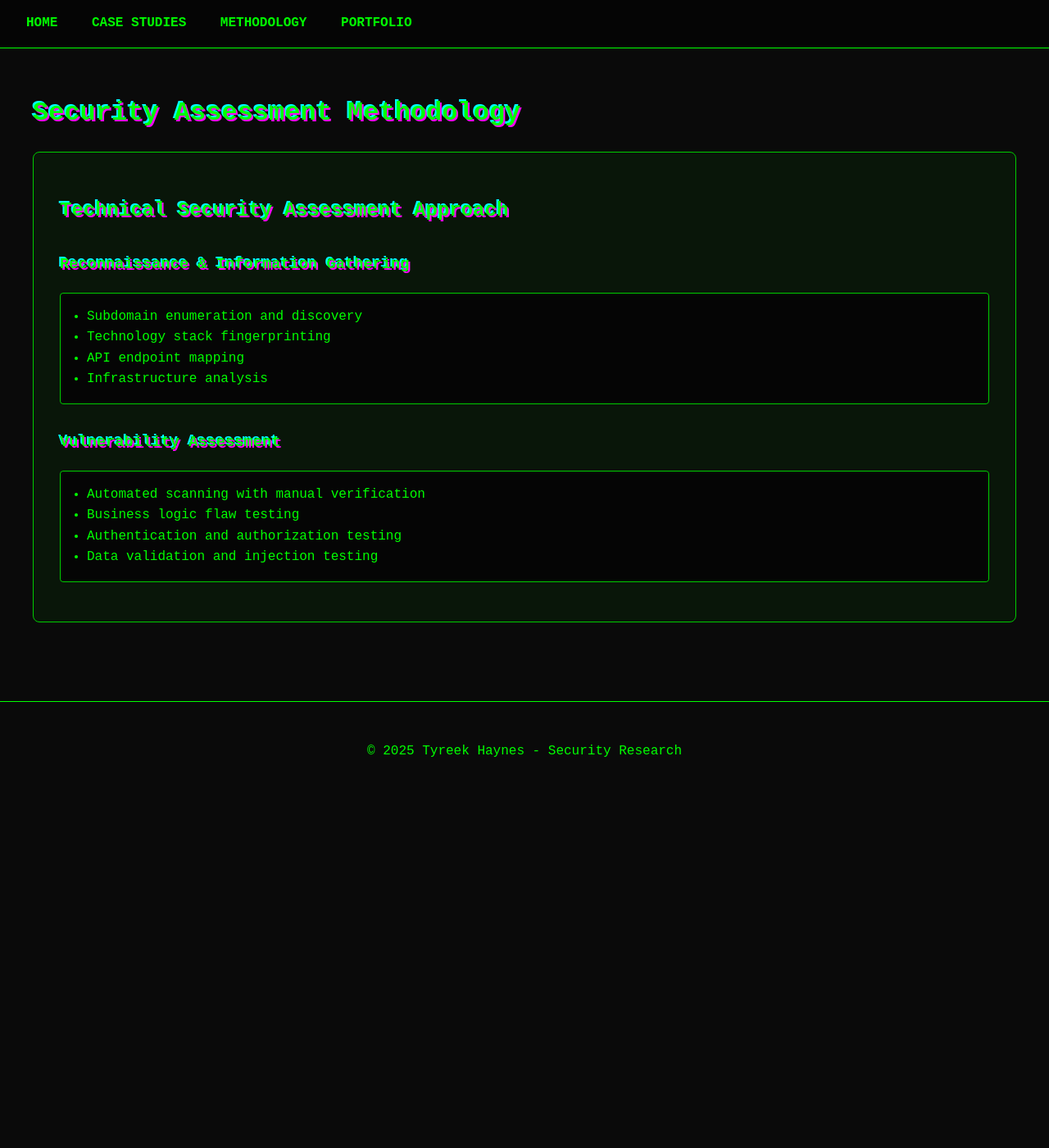
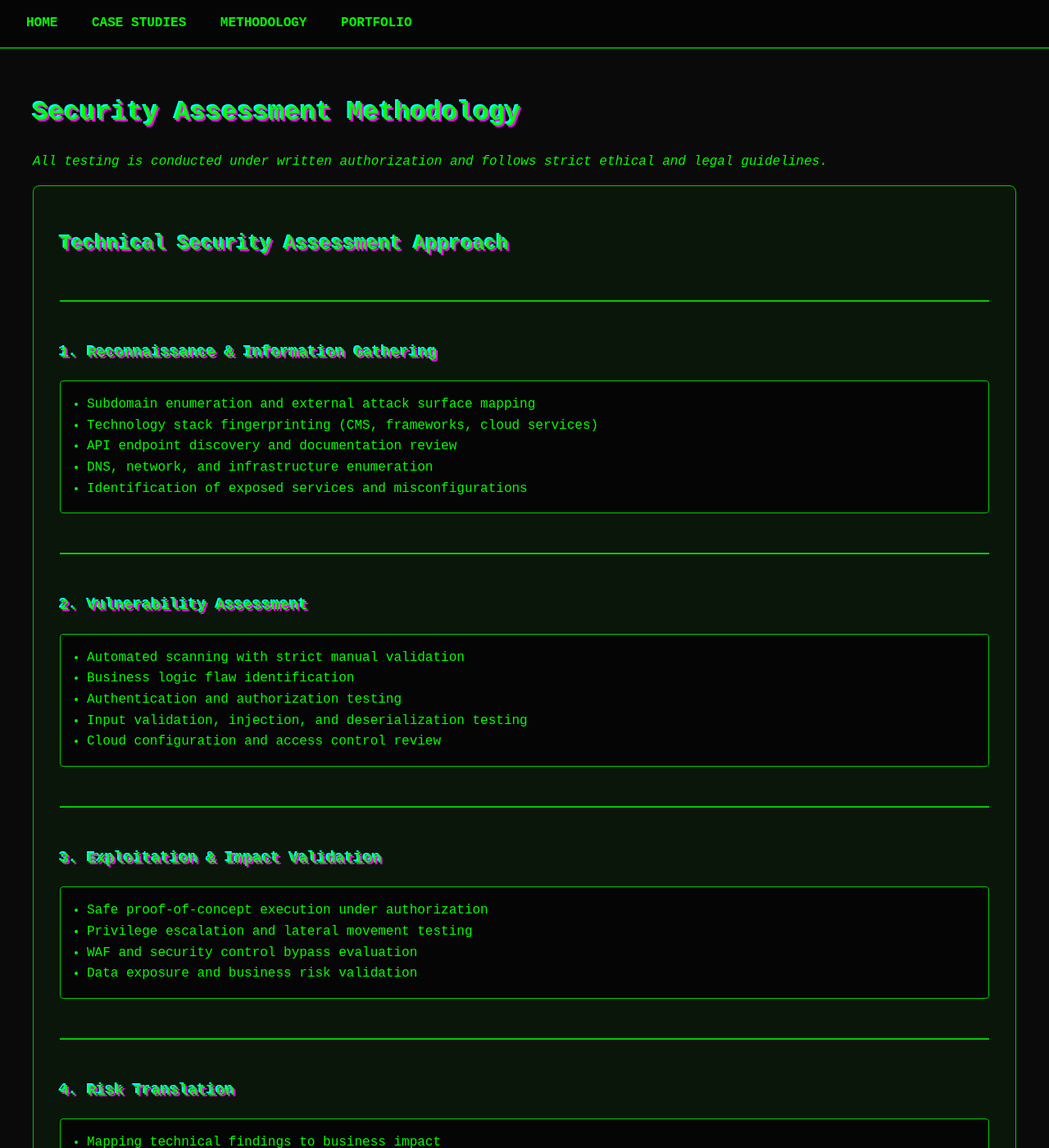
Before and after one commit to TyreekHaynes/Security-Research, a Jekyll site: the page built from methodology.html, in a window 1280 px wide and 1400 px high. Shown: the whole window at 82% size. Built offline with Jekyll 4.4.1, drawn with Linux system fonts in a browser that asks for light colours; some of the changed text lies outside the part shown.

Commit message:
Update methodology.html

```diff
--- a/methodology.html
+++ b/methodology.html
@@ -5,25 +5,61 @@ title: Methodology
 
 <h1>Security Assessment Methodology</h1>
 
-<!-- Copy your entire METHODOLOGY.md content here -->
+<p><em>All testing is conducted under written authorization and follows strict ethical and legal guidelines.</em></p>
+
 <div class="methodology-content">
+
     <h2>Technical Security Assessment Approach</h2>
 
-    <h3>Reconnaissance & Information Gathering</h3>
+    <hr>
+
+    <h3>1. Reconnaissance & Information Gathering</h3>
     <ul>
-        <li>Subdomain enumeration and discovery</li>
-        <li>Technology stack fingerprinting</li>
-        <li>API endpoint mapping</li>
-        <li>Infrastructure analysis</li>
+        <li>Subdomain enumeration and external attack surface mapping</li>
+        <li>Technology stack fingerprinting (CMS, frameworks, cloud services)</li>
+        <li>API endpoint discovery and documentation review</li>
+        <li>DNS, network, and infrastructure enumeration</li>
+        <li>Identification of exposed services and misconfigurations</li>
     </ul>
 
-    <h3>Vulnerability Assessment</h3>
+    <hr>
+
+    <h3>2. Vulnerability Assessment</h3>
     <ul>
-        <li>Automated scanning with manual verification</li>
-        <li>Business logic flaw testing</li>
+        <li>Automated scanning with strict manual validation</li>
+        <li>Business logic flaw identification</li>
         <li>Authentication and authorization testing</li>
-        <li>Data validation and injection testing</li>
+        <li>Input validation, injection, and deserialization testing</li>
+        <li>Cloud configuration and access control review</li>
     </ul>
 
-    <!-- Continue with your full methodology content -->
+    <hr>
+
+    <h3>3. Exploitation & Impact Validation</h3>
+    <ul>
+        <li>Safe proof‑of‑concept execution under authorization</li>
+        <li>Privilege escalation and lateral movement testing</li>
+        <li>WAF and security control bypass evaluation</li>
+        <li>Data exposure and business risk validation</li>
+    </ul>
+
+    <hr>
+
+    <h3>4. Risk Translation</h3>
+    <ul>
+        <li>Mapping technical findings to business impact</li>
+        <li>Service disruption and reputational risk assessment</li>
+        <li>Financial and operational impact analysis</li>
+    </ul>
+
+    <hr>
+
+    <h3>5. Remediation & Hardening Support</h3>
+    <ul>
+        <li>Vendor coordination and responsible disclosure</li>
+        <li>Secure configuration and patch guidance</li>
+        <li>WAF and access control tuning recommendations</li>
+        <li>Validation of applied fixes</li>
+    </ul>
+
 </div>
```
